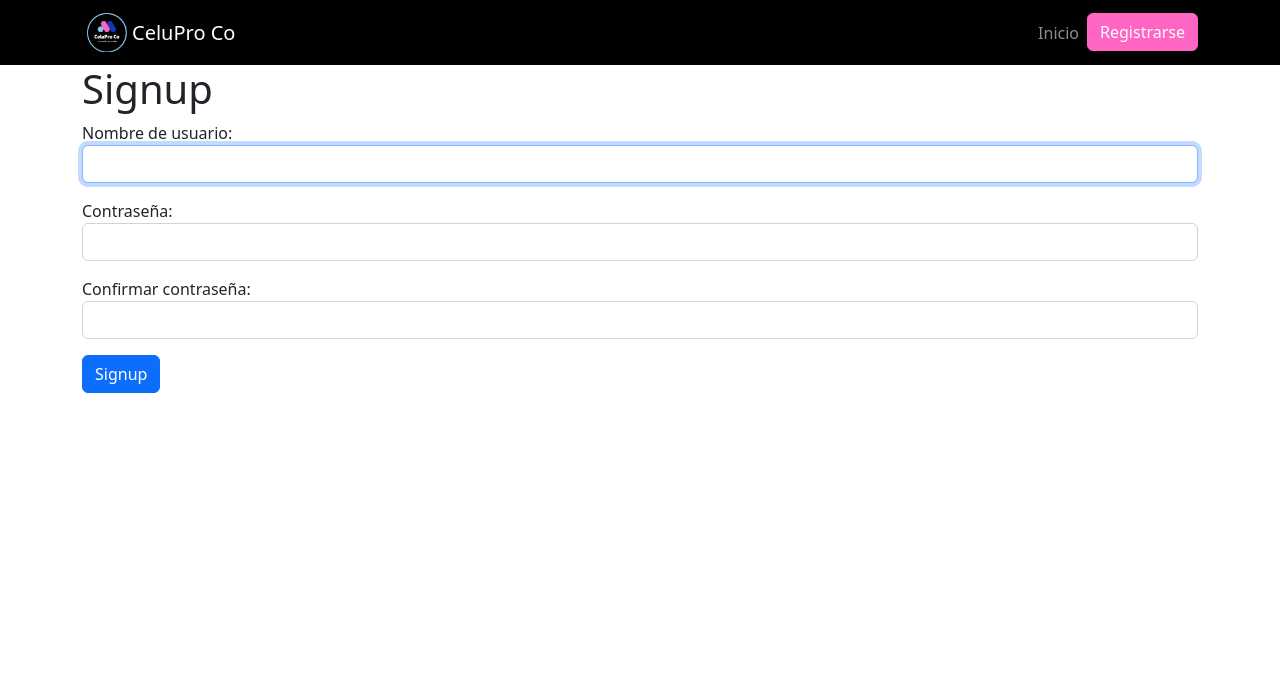
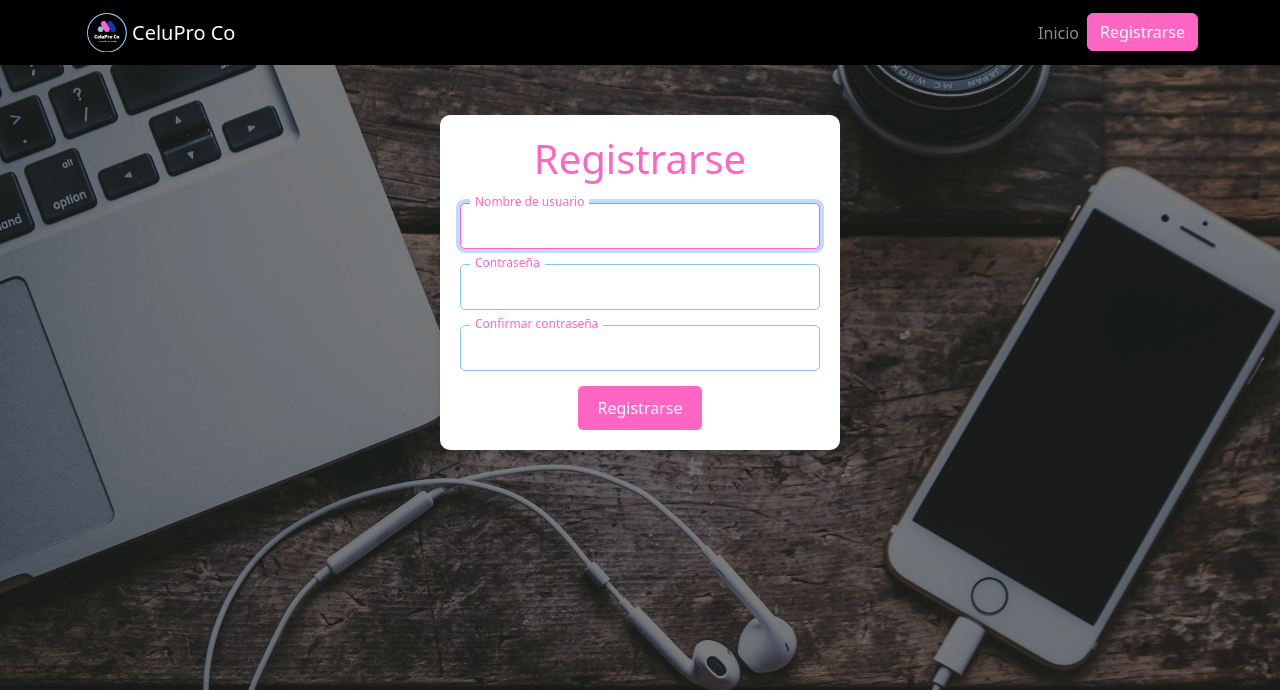
Before and after one commit to BLACKWATCHII/VisualPos, a Django app: page /signup/ in a window 1280 px wide. Shown: the top 690 px of the page. Run offline with Django 4.2, Linux system fonts and the light colour scheme.

Commit message:
Login and register finish

```diff
--- a/user/templates/home.html
+++ b/user/templates/home.html
@@ -57,9 +57,13 @@
     <span class="carousel-control-next-icon" aria-hidden="true"></span>
     <span class="visually-hidden">Next</span>
   </button>
+  {% if user.is_authenticated %}
+  <!--Aqui no va nada porque si no agrego esta condicion mostrara el boton inicio de session-->
+  {% else %}
   <div class="carousel-caption d-none d-md-block" style="margin-bottom: 40px;">
     <h1>Bienvenido a CeluPro Co</h1>
     <a href="/signin" class="btn btn-custom">Iniciar sesion</a>
   </div>
+  {% endif %}
 </div>
 {% endblock %}
--- a/user/templates/signup.html
+++ b/user/templates/signup.html
@@ -1,13 +1,87 @@
-{% extends 'base.html' %} {% block content %}
+{% extends "base.html" %}
+{% load static %}
+{% block content %}
+<style>
+  body {
+    background: linear-gradient(rgba(0, 0, 0, 0.5), rgba(0, 0, 0, 0.5)), url("{% static 'img/backgroundLogin.jpg' %}") no-repeat center center fixed;
+    background-size: cover;
+  }
+  .register-container {
+    max-width: 400px;
+    margin: 50px auto;
+    padding: 20px;
+    border-radius: 10px;
+    box-shadow: 0 4px 8px rgba(0, 0, 0, 0.1);
+    background-color: #ffffff;
+    text-align: center;
+  }
+  .register-title {
+    color: #FF65C3;
+    margin-bottom: 20px;
+  }
+  .register-form p {
+    color: black;
+    font-weight: 500;
+  }
+  .floating-label-group {
+    position: relative;
+    margin-bottom: 15px;
+  }
+  .floating-label-group input {
+    width: 100%;
+    padding: 10px;
+    border: 1px solid #83C8EC;
+    border-radius: 5px;
+    box-sizing: border-box;
+  }
+  .floating-label-group input:focus {
+    outline: none;
+    border-color: #FF65C3;
+  }
+  .floating-label-group label {
+    position: absolute;
+    pointer-events: none;
+    left: 10px;
+    top: 10px;
+    transition: 0.2s ease all;
+    color: #999;
+    background: white;
+    padding: 0 5px;
+  }
+  .floating-label-group input:focus ~ label,
+  .floating-label-group input:not(:placeholder-shown) ~ label {
+    top: -10px;
+    left: 10px;
+    font-size: 12px;
+    color: #FF65C3;
+  }
+  .register-form button {
+    background-color: #FF65C3;
+    border: none;
+    padding: 10px 20px;
+    color: white;
+    font-size: 16px;
+    border-radius: 5px;
+    cursor: pointer;
+    transition: background-color 0.3s ease;
+  }
+  .register-form button:hover {
+    background-color: #e055b0;
+  }
+</style>
 
-<div class="container">
-  <h1>Signup</h1>
-
-  {{error}}
-
-  <form action="/signup/" method="POST">
-    {% csrf_token %} {{form.as_p}}
-    <button class="btn btn-primary">Signup</button>
+<div class="register-container">
+  <h1 class="register-title">Registrarse</h1>
+  <p>{{ error }}</p>
+  <form action="/signup/" method="POST" class="register-form">
+    {% csrf_token %}
+    {% for field in form %}
+    <div class="floating-label-group">
+      {{ field }}
+      <label for="{{ field.id_for_label }}">{{ field.label }}</label>
+    </div>
+    {% endfor %}
+    <button type="submit">Registrarse</button>
   </form>
 </div>
 {% endblock %}
--- a/user/views.py
+++ b/user/views.py
@@ -47,7 +47,7 @@ def signin(request):
             user = authenticate(username=username, password=password)
             if user is not None:
                 login(request, user)
-                return redirect('home')  # Redirige a la página de inicio después de iniciar sesión
+                return redirect('tasks')
     else:
         form = CustomAuthenticationForm()
     return render(request, 'signin.html', {'form': form})
```
Also changed, not shown: user/templates/signin.html (+53 -10 lines), user/static/img/backgroundLogin.jpg (added).
